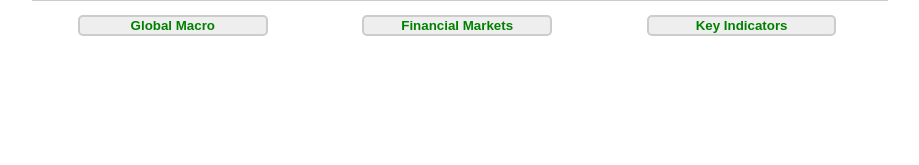
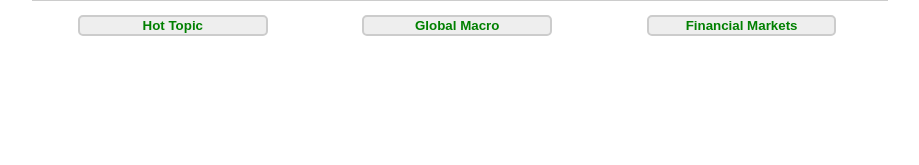
Before and after one commit to tgraham777/global_alpha, a Rails app: page / in a window 1280 px wide. Shown: the part 635-800 px from the top of the page, without its empty margins (180-1099 px from the left). Run offline with Rails 7, Linux system fonts and the light colour scheme.

Commit message:
changes key indicators to hot topic on landing

```diff
--- a/app/assets/javascripts/landing.js
+++ b/app/assets/javascripts/landing.js
@@ -57,19 +57,19 @@ $(document).ready(function(){
     }
   }
 
-  $('#landing-control-macro').click(function(event){
+  $('#landing-control-hottop').click(function(event){
     $('#img')[0].src = slideimages[0].src;
     step = 1;
     return false;
   })
 
-  $('#landing-control-finmkt').click(function(event){
+  $('#landing-control-macro').click(function(event){
     $('#img')[0].src = slideimages[1].src;
     step = 2;
     return false;
   })
 
-  $('#landing-control-keyind').click(function(event){
+  $('#landing-control-finmkt').click(function(event){
     $('#img')[0].src = slideimages[2].src;
     step = 0;
     return false;
--- a/app/views/landing/show.html.erb
+++ b/app/views/landing/show.html.erb
@@ -9,6 +9,10 @@
 </div>
 
 <div class="landing-controls">
+  <button class="landing-control-item" id="landing-control-hottop">
+    Hot Topic
+  </button>
+
   <button class="landing-control-item" id="landing-control-macro">
     Global Macro
   </button>
@@ -16,8 +20,4 @@
   <button class="landing-control-item" id="landing-control-finmkt">
     Financial Markets
   </button>
-
-  <button class="landing-control-item" id="landing-control-keyind">
-    Key Indicators
-  </button>
 </div>
```
